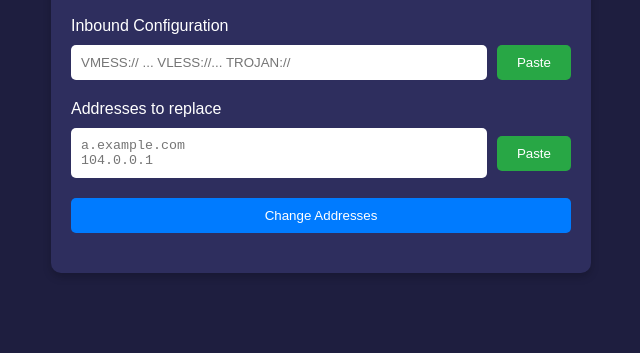
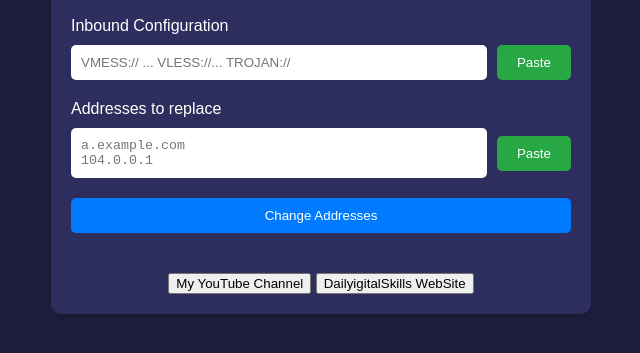
Before and after one commit to azavaxhuman/Bulk-Address-Changer, a plain HTML site: page index.html in a window 1280 px wide. Shown: the part 193-546 px from the top of the page, without its empty margins (319-959 px from the left). Drawn offline with Linux system fonts and the light colour scheme.

Commit message:
Update index.html

```diff
--- a/index.html
+++ b/index.html
@@ -30,6 +30,10 @@
             <textarea id="output" style="height: auto;"></textarea>
             <button id="copyToClipboard">Copy To Clipboard!</button>
         </div>
+        <center>
+            <input type="button" value="My YouTube Channel" id="youtube">
+            <input type="button" value="DailyigitalSkills WebSite" id="site" style="margin-top: 20px;">
+        </center>
     </div>
     <script src="scripts.js"></script>
 </body>
```
